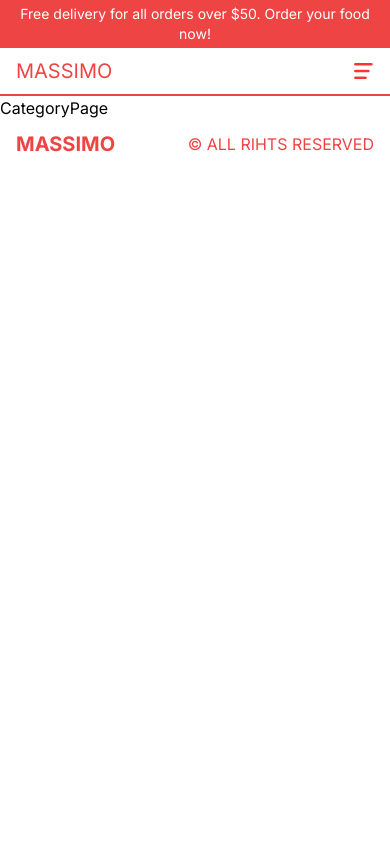
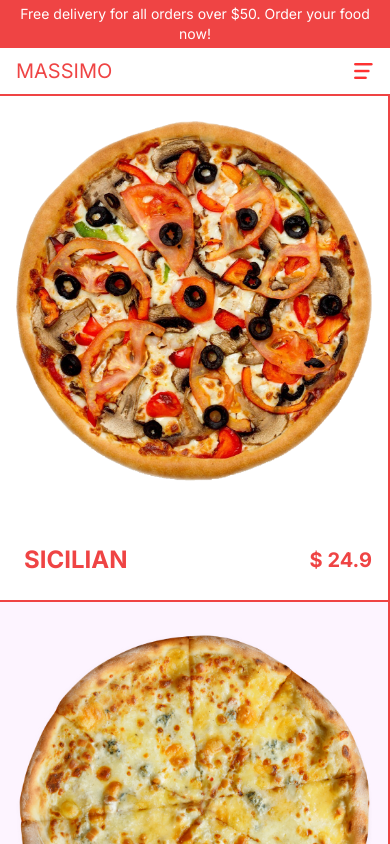
Before and after one commit to stefifm/nextjs-fullstack, a Next.js app: page /menu/burgers in a window 390 px wide. Shown: the top 844 px of the page. Built offline with nearby package versions, Linux system fonts and the light colour scheme.

Commit message:
Ending category page

```diff
--- a/src/app/menu/[category]/page.jsx
+++ b/src/app/menu/[category]/page.jsx
@@ -1,5 +1,36 @@
+import { pizzas } from '@/data'
+import Image from 'next/image'
+import Link from 'next/link'
+
 function CategoryPage() {
-  return <div>CategoryPage</div>
+  return (
+    <div className='flex flex-wrap text-red-500'>
+      {pizzas.map((item) => (
+        <Link
+          key={item.id}
+          href={`/product/${item.id}`}
+          className='w-full h-[60vh] border-r-2 border-b-2 border-red-500 sm:w-1/2 lg:w-1/3 p-4 flex flex-col justify-between group even:bg-fuchsia-50'>
+          {/* IMAGE CONTAINER */}
+          <div className='relative h-[80%]'>
+            <Image
+              src={item.img}
+              alt={item.title}
+              fill
+              className='object-contain'
+            />
+          </div>
+          {/* TEXT CONTAINER */}
+          <div className='flex items-center justify-between font-bold'>
+            <h1 className='text-2xl uppercase p-2'>{item.title}</h1>
+            <h2 className='group-hover:hidden text-xl'>$ {item.price}</h2>
+            <button className='hidden group-hover:block uppercase bg-red-500 text-white p-2 rounded-md'>
+              Add to Cart
+            </button>
+          </div>
+        </Link>
+      ))}
+    </div>
+  )
 }
 
 export default CategoryPage
--- a/src/data.js
+++ b/src/data.js
@@ -219,3 +219,132 @@ export const menu = [
     bg: 'white'
   }
 ]
+
+export const pizzas = [
+  {
+    id: 1,
+    title: 'Sicilian',
+    desc: 'Ignite your taste buds with a fiery combination of spicy pepperoni, jalapeños, crushed red pepper flakes, and melted mozzarella cheese, delivering a kick with every bite.',
+    img: '/temporary/p1.png',
+    price: 24.9,
+    options: [
+      {
+        title: 'Small',
+        additionalPrice: 0
+      },
+      {
+        title: 'Medium',
+        additionalPrice: 4
+      },
+      {
+        title: 'Large',
+        additionalPrice: 6
+      }
+    ]
+  },
+  {
+    id: 2,
+    title: 'Mediterranean Delight',
+    desc: 'Embark on a culinary journey with this Mediterranean-inspired creation, featuring zesty feta cheese, Kalamata olives, sun-dried tomatoes, and a sprinkle of oregano.',
+    img: '/temporary/p8.png',
+    price: 32.9,
+    options: [
+      {
+        title: 'Small',
+        additionalPrice: 0
+      },
+      {
+        title: 'Medium',
+        additionalPrice: 4
+      },
+      {
+        title: 'Large',
+        additionalPrice: 6
+      }
+    ]
+  },
+  {
+    id: 3,
+    title: 'Bella Napoli',
+    desc: 'A classic Italian delight featuring a thin, crispy crust, tangy tomato sauce, fresh mozzarella, and a medley of aromatic herbs topped with lettuce, tomatoes, and a dollop of tangy mayo.',
+    img: '/temporary/p3.png',
+    price: 26.9,
+    options: [
+      {
+        title: 'Small',
+        additionalPrice: 0
+      },
+      {
+        title: 'Medium',
+        additionalPrice: 4
+      },
+      {
+        title: 'Large',
+        additionalPrice: 6
+      }
+    ]
+  },
+  {
+    id: 4,
+    title: 'Pesto Primavera',
+    desc: 'A classic Italian delight featuring a thin, crispy crust, tangy tomato sauce, fresh mozzarella, and a medley of aromatic herbs topped with lettuce, tomatoes, and a dollop of tangy mayo.',
+    img: '/temporary/p10.png',
+    price: 28.9,
+    options: [
+      {
+        title: 'Small',
+        additionalPrice: 0
+      },
+      {
+        title: 'Medium',
+        additionalPrice: 4
+      },
+      {
+        title: 'Large',
+        additionalPrice: 6
+      }
+    ]
+  },
+  {
+    id: 5,
+    title: 'Veggie Supreme',
+    desc: 'A classic Italian delight featuring a thin, crispy crust, tangy tomato sauce, fresh mozzarella, and a medley of aromatic herbs topped with lettuce, tomatoes, and a dollop of tangy mayo.',
+    img: '/temporary/p11.png',
+    price: 24.9,
+    options: [
+      {
+        title: 'Small',
+        additionalPrice: 0
+      },
+      {
+        title: 'Medium',
+        additionalPrice: 4
+      },
+      {
+        title: 'Large',
+        additionalPrice: 6
+      }
+    ]
+  },
+  {
+    id: 6,
+    title: 'Four Cheese Fantasy',
+    desc: 'Experience pure cheesy bliss with a melty blend of mozzarella, cheddar, provolone, and Parmesan cheeses, creating a rich and indulgent pizza experience.',
+    img: '/temporary/p12.png',
+    price: 22.9,
+    options: [
+      {
+        title: 'Small',
+        additionalPrice: 0
+      },
+      {
+        title: 'Medium',
+        additionalPrice: 4
+      },
+      {
+        title: 'Large',
+        additionalPrice: 6
+      }
+    ]
+  }
+]
```
